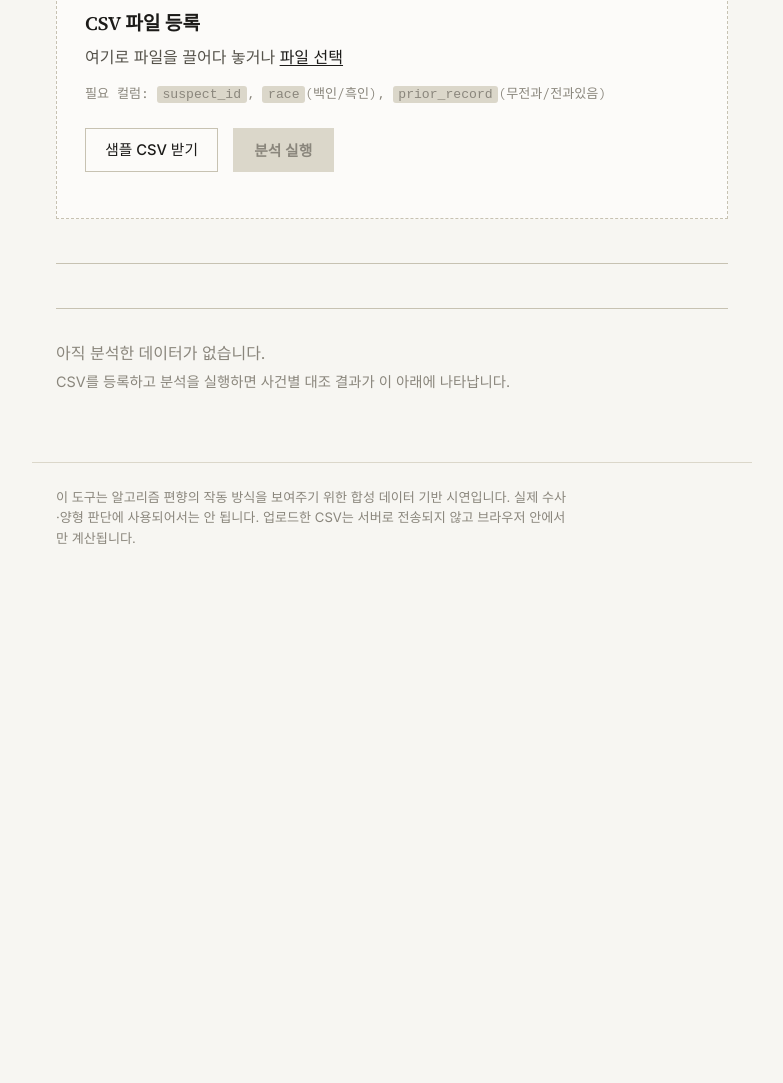
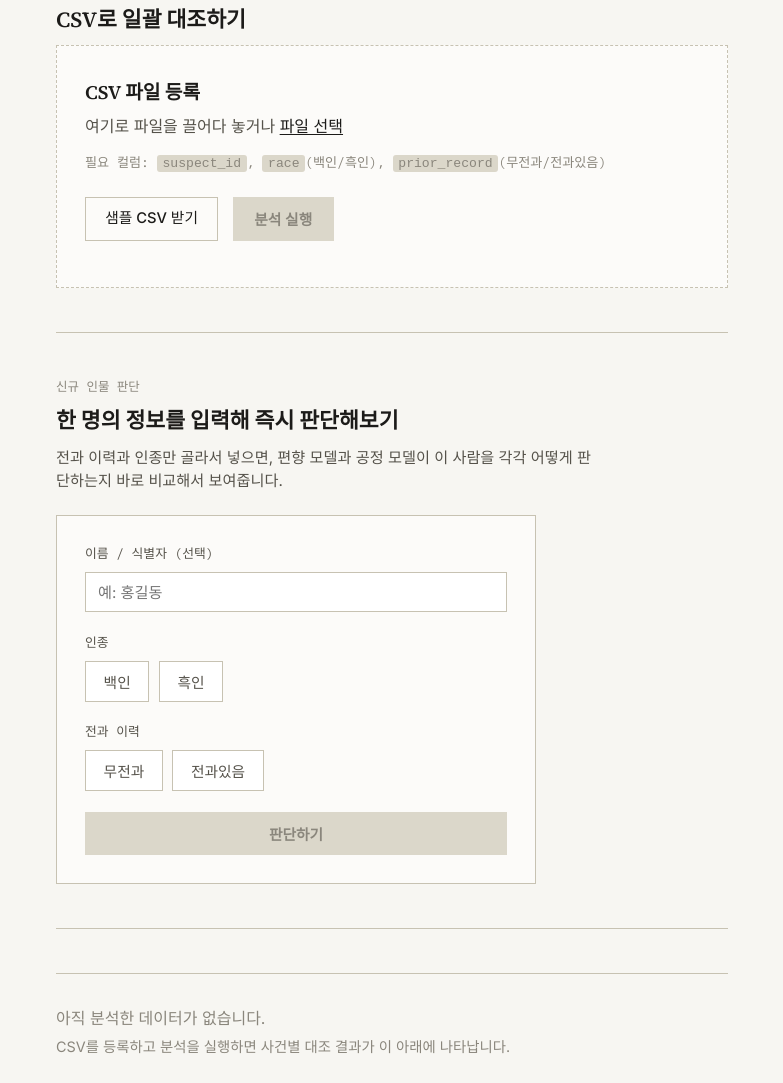
Before and after one commit to lililllililli/xai-bias-checker, a plain HTML site: page xai-bias-checker-static/index.html in a window 1280 px wide. Shown: the part 322-1405 px from the top of the page, without its empty margins (248-1031 px from the left). Before the commit the page ends 918 px from the top, so only its background shows below. Drawn offline with Linux system fonts and the light colour scheme.

Commit message:
feat:신규 인물 단건 판단 기능 추가

```diff
--- a/xai-bias-checker-static/css/style.css
+++ b/xai-bias-checker-static/css/style.css
@@ -84,6 +84,108 @@ body {
 }
 
 section + section { margin-top: 2.75rem; }
+
+/* ---------------------------------------------------------------
+   Section headers (shared by intake + single-check)
+------------------------------------------------------------------ */
+.section-eyebrow {
+  font-family: var(--mono);
+  font-size: 0.78rem;
+  color: var(--ink-faint);
+  margin: 0 0 0.5rem;
+}
+
+.section-title {
+  font-family: var(--serif);
+  font-weight: 600;
+  font-size: 1.35rem;
+  margin: 0 0 0.5rem;
+}
+
+.section-sub {
+  color: var(--ink-soft);
+  font-size: 0.95rem;
+  max-width: 56ch;
+  margin: 0 0 1.4rem;
+}
+
+/* ---------------------------------------------------------------
+   Single-person check form
+------------------------------------------------------------------ */
+.single-check {
+  border-top: 1px solid var(--rule-strong);
+  padding-top: 2.75rem;
+}
+
+.single-form {
+  border: 1px solid var(--rule-strong);
+  background: var(--paper-raised);
+  padding: 1.75rem;
+  display: flex;
+  flex-direction: column;
+  gap: 1.3rem;
+  max-width: 480px;
+}
+
+.field-group {
+  display: flex;
+  flex-direction: column;
+  gap: 0.5rem;
+}
+
+.field-label {
+  font-family: var(--mono);
+  font-size: 0.8rem;
+  color: var(--ink-soft);
+}
+
+.text-input {
+  font-family: var(--sans);
+  font-size: 0.95rem;
+  border: 1px solid var(--rule-strong);
+  background: #FFFFFF;
+  padding: 0.6rem 0.75rem;
+  color: var(--ink);
+}
+
+.text-input:focus-visible { outline: 2px solid var(--ink); outline-offset: 1px; }
+
+.chip-group {
+  display: flex;
+  gap: 0.6rem;
+}
+
+.chip {
+  font-family: var(--sans);
+  font-weight: 500;
+  font-size: 0.92rem;
+  background: #FFFFFF;
+  color: var(--ink-soft);
+  border: 1px solid var(--rule-strong);
+  padding: 0.55rem 1.1rem;
+  cursor: pointer;
+}
+
+.chip:hover { border-color: var(--ink); }
+
+.chip.selected {
+  background: var(--ink);
+  border-color: var(--ink);
+  color: var(--paper);
+}
+
+.single-error {
+  margin: 0;
+  color: var(--flag-red);
+  font-size: 0.88rem;
+}
+
+.single-result {
+  max-width: 640px;
+  margin-top: 1.5rem;
+}
+
+.single-result:empty { margin-top: 0; }
 
 /* ---------------------------------------------------------------
    Intake (upload) slip
--- a/xai-bias-checker-static/index.html
+++ b/xai-bias-checker-static/index.html
@@ -25,6 +25,8 @@
 <main class="content">
 
   <section class="intake" id="intake">
+    <p class="section-eyebrow">여러 명 한 번에 분석</p>
+    <h2 class="section-title">CSV로 일괄 대조하기</h2>
     <div class="intake-slip" id="dropzone">
       <input type="file" id="fileInput" accept=".csv" hidden />
       <p class="intake-label">CSV 파일 등록</p>
@@ -39,6 +41,43 @@
       <p class="intake-file" id="fileName"></p>
     </div>
     <p class="intake-error" id="errorBox" hidden></p>
+  </section>
+
+  <section class="single-check" id="singleCheck">
+    <p class="section-eyebrow">신규 인물 판단</p>
+    <h2 class="section-title">한 명의 정보를 입력해 즉시 판단해보기</h2>
+    <p class="section-sub">
+      전과 이력과 인종만 골라서 넣으면, 편향 모델과 공정 모델이 이 사람을
+      각각 어떻게 판단하는지 바로 비교해서 보여줍니다.
+    </p>
+
+    <form class="single-form" id="singleForm">
+      <div class="field-group">
+        <label class="field-label" for="singleId">이름 / 식별자 (선택)</label>
+        <input type="text" id="singleId" class="text-input" placeholder="예: 홍길동" />
+      </div>
+
+      <div class="field-group">
+        <span class="field-label">인종</span>
+        <div class="chip-group" data-name="race">
+          <button type="button" class="chip" data-value="백인">백인</button>
+          <button type="button" class="chip" data-value="흑인">흑인</button>
+        </div>
+      </div>
+
+      <div class="field-group">
+        <span class="field-label">전과 이력</span>
+        <div class="chip-group" data-name="prior_record">
+          <button type="button" class="chip" data-value="무전과">무전과</button>
+          <button type="button" class="chip" data-value="전과있음">전과있음</button>
+        </div>
+      </div>
+
+      <button type="submit" class="primary-btn" id="singleSubmitBtn" disabled>판단하기</button>
+      <p class="single-error" id="singleError" hidden></p>
+    </form>
+
+    <div class="single-result" id="singleResult"></div>
   </section>
 
   <section class="summary" id="summary" hidden>
--- a/xai-bias-checker-static/js/app.js
+++ b/xai-bias-checker-static/js/app.js
@@ -16,6 +16,12 @@
   const ledger = document.getElementById("ledger");
   const emptyState = document.getElementById("emptyState");
   const caseTemplate = document.getElementById("caseTemplate");
+
+  const singleForm = document.getElementById("singleForm");
+  const singleId = document.getElementById("singleId");
+  const singleSubmitBtn = document.getElementById("singleSubmitBtn");
+  const singleError = document.getElementById("singleError");
+  const singleResult = document.getElementById("singleResult");
 
   const REQUIRED_COLUMNS = ["suspect_id", "race", "prior_record"];
   const MAX_ROWS = 2000;
@@ -60,6 +66,39 @@
     fileNameEl.textContent = `선택된 파일: ${file.name}`;
     analyzeBtn.disabled = false;
   }
+
+  // -------------------------------------------------------------
+  // 신규 인물 단건 판단 (칩 선택 + 폼 제출)
+  // -------------------------------------------------------------
+  const singleValues = { race: null, prior_record: null };
+
+  document.querySelectorAll(".chip-group").forEach((group) => {
+    const name = group.dataset.name;
+    group.querySelectorAll(".chip").forEach((chip) => {
+      chip.addEventListener("click", () => {
+        group.querySelectorAll(".chip").forEach((c) => c.classList.remove("selected"));
+        chip.classList.add("selected");
+        singleValues[name] = chip.dataset.value;
+        singleSubmitBtn.disabled = !(singleValues.race && singleValues.prior_record);
+        singleError.hidden = true;
+      });
+    });
+  });
+
+  singleForm.addEventListener("submit", (e) => {
+    e.preventDefault();
+    if (!singleValues.race || !singleValues.prior_record) {
+      singleError.textContent = "인종과 전과 이력을 모두 선택해주세요.";
+      singleError.hidden = false;
+      return;
+    }
+    const id = singleId.value.trim() || "신규 인물";
+    const result = analyzeRow(id, singleValues.race, singleValues.prior_record);
+
+    singleResult.innerHTML = "";
+    singleResult.appendChild(buildCaseCard(result));
+    singleResult.hidden = false;
+  });
 
   // -------------------------------------------------------------
   // CSV 파싱 (따옴표로 감싼 필드도 처리하는 간단한 파서)
```
Also changed, not shown: 1 other file.
